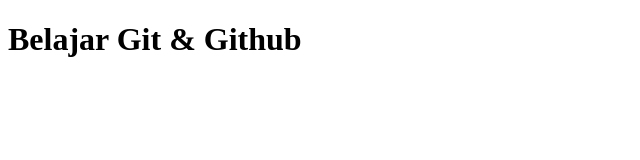
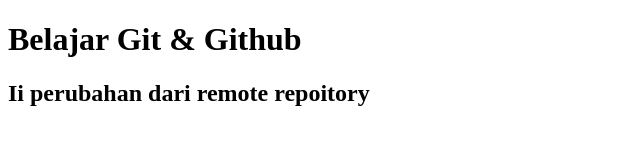
Before and after one commit to Venn27/belajar-git-github, a plain HTML site: page index.html in a window 1280 px wide. Shown: the whole page, without its empty margins (0-640 px from the left). Drawn offline with Linux system fonts and the light colour scheme.

Commit message:
menambah helemen baru dibawah a1

```diff
--- a/index.html
+++ b/index.html
@@ -7,5 +7,6 @@
 </head>
 <body>
     <h1>Belajar Git & Github</h1>
+    <h2>Ii perubahan dari remote repoitory</h2>
 </body>
 </html>
```
